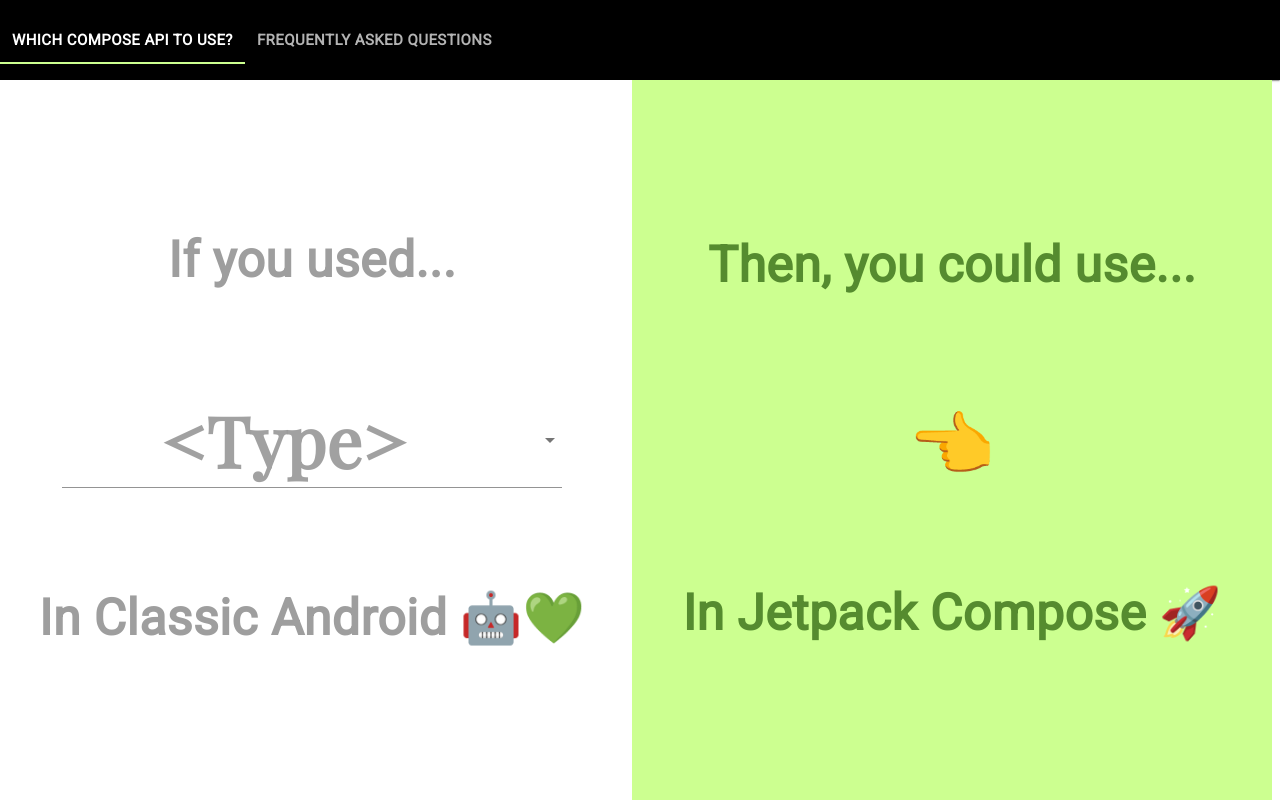
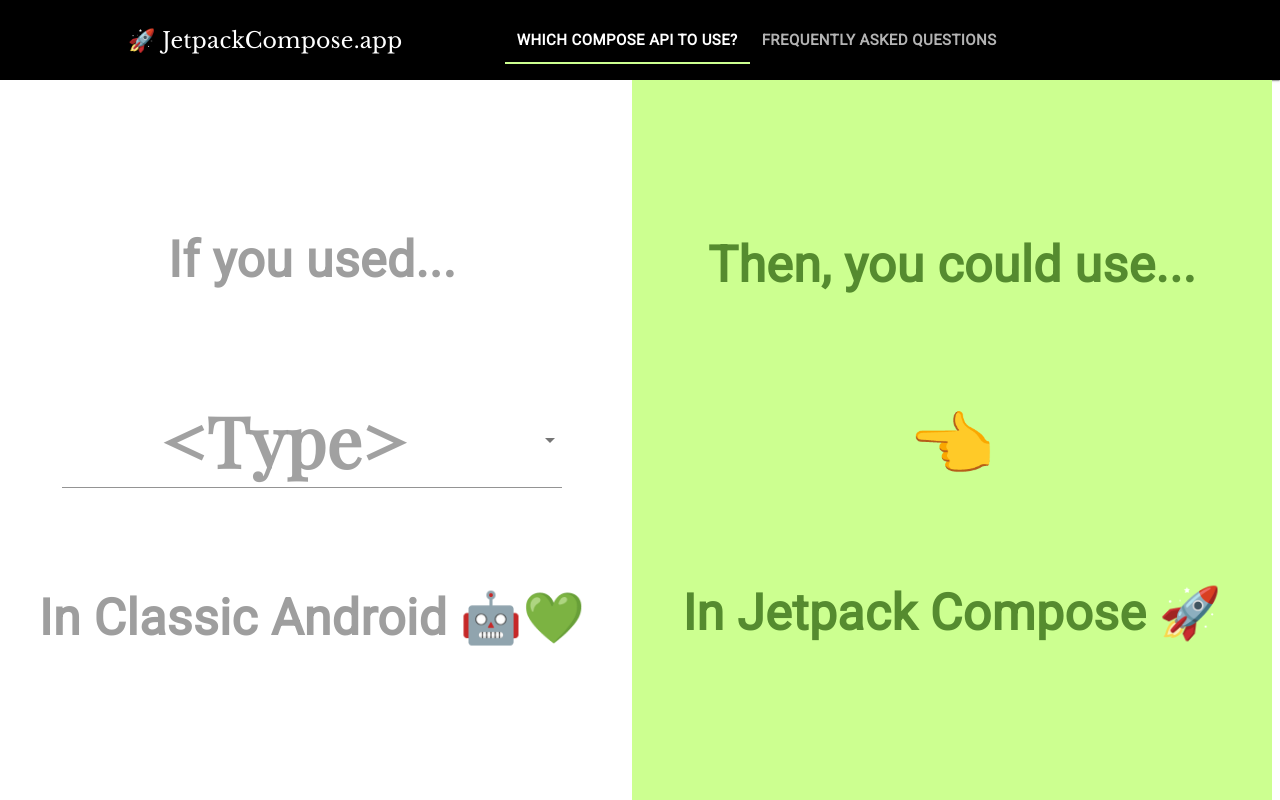
Before and after one commit to worstkiller/JetpackCompose.app, a React (Create React App) app: page / in a window 1280 px wide. Shown: the top 800 px of the page. Built offline with nearby package versions, Linux system fonts and the light colour scheme.

Commit message:
Added logo to the header and updated hyperlink css in answer

```diff
--- a/public/index.html
+++ b/public/index.html
@@ -25,6 +25,10 @@
     <link
       rel="stylesheet"
       href="https://fonts.googleapis.com/css?family=Roboto"
+    />
+    <link
+      rel="stylesheet"
+      href="https://fonts.googleapis.com/css?family=Libre+Baskerville"
     />
     <meta name="viewport" content="width=device-width, initial-scale=1" />
     <meta name="theme-color" content="#ccff90"" />
--- a/src/components/FAQPageComponent.tsx
+++ b/src/components/FAQPageComponent.tsx
@@ -57,7 +57,7 @@
                  Find answers to frequently asked questions about Jetpack Compose!
             </Typography>
             <Typography className={classes.lastUpdated} align="center">
-                 Last updated: 25th July, 2020
+                 Last updated: 7th August, 2020
             </Typography>
             {props.listOfQnA.map((qna) => (
                 <Accordion>
@@ -119,7 +119,10 @@
         fontSize: 18,
         fontFamily: "Roboto",
         '& a': {
-          color: "#33691e"
+          color: "#FFFFFF",
+          background: "#7dbd64",
+          padding: "5px",
+          textDecoration: "none"
         },
     },
     footer: {
--- a/src/components/NavigationBar.tsx
+++ b/src/components/NavigationBar.tsx
@@ -3,7 +3,9 @@
 import React, { useState, useEffect } from "react";
 import Tabs from "@material-ui/core/Tabs";
 import Tab from "@material-ui/core/Tab";
+import Typography from "@material-ui/core/Typography";
 import { withRouter } from "react-router-dom";
+import { Link } from "@material-ui/core";
 
 interface IProps {
   history?: any
@@ -40,6 +42,7 @@
           aria-label="simple tabs example"
           variant="scrollable"
         >
+            <Link href="/" className={classes.logo}><Typography className={classes.logoText}>🚀 JetpackCompose.app</Typography></Link>
             <Tab label="Which Compose API to use?" {...a11yProps(0)} className={classes.tab} value="/" />
             <Tab label="Frequently Asked Questions" {...a11yProps(1)} className={classes.tab} value="/faq" />
         </Tabs>
@@ -54,6 +57,21 @@
   },
   header: {
     backgroundColor:"#000000",
+  },
+  logo: {
+    display: "flex",
+    justifyContent: "center",
+    alignItems: "center",
+    marginRight: "8%",
+    marginLeft: "10%",
+    "&:hover": {
+      textDecoration: "none",
+    },
+  },
+  logoText: {
+    fontSize: 22,
+    fontFamily: "Libre Baskerville",
+    color: "#FFFFFF",
   },
   tabs: {
     height: "10vh",
```
